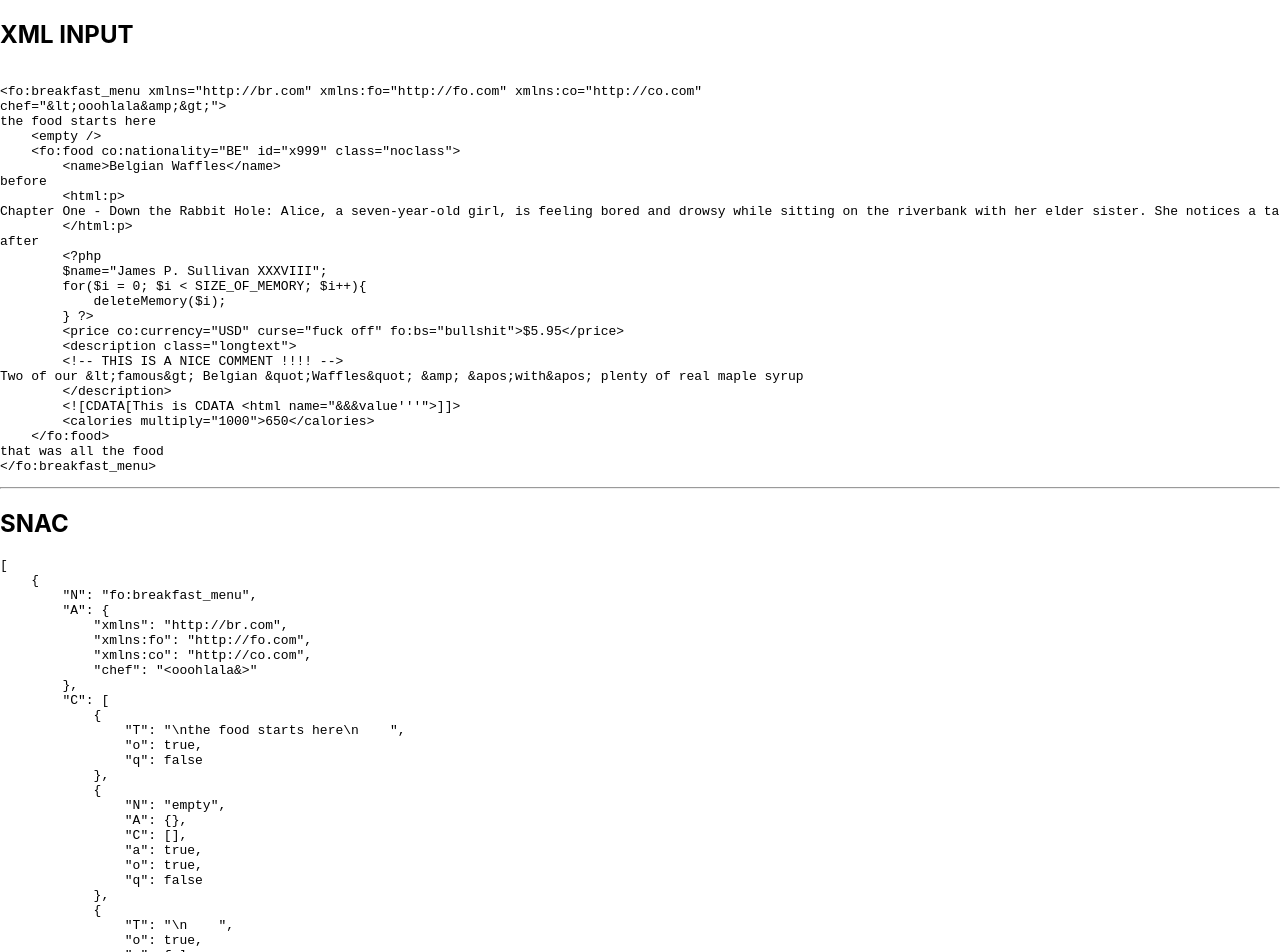
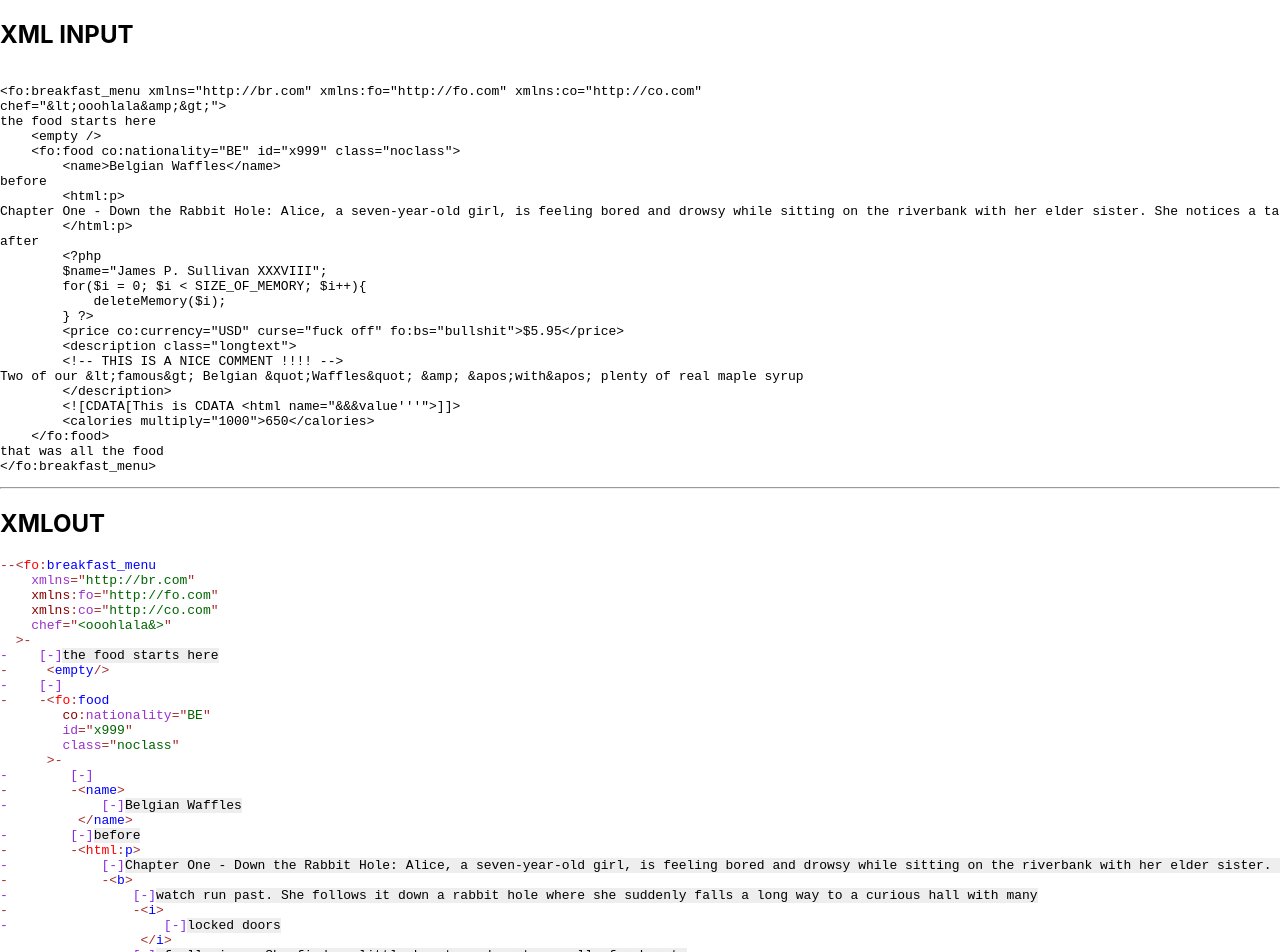
Before and after one commit to justinkelly69/snac2, a React (Create React App) app: page / in a window 1280 px wide. Shown: the top 952 px of the page. Built offline with nearby package versions, Linux system fonts and the light colour scheme.

Commit message:
more stuff

```diff
--- a/src/App.css
+++ b/src/App.css
@@ -35,7 +35,8 @@
 }
 
 .text-body {
-  color: black
+  color: black;
+  background-color: #eee;
 }
 
 .cdata {
--- a/src/App.tsx
+++ b/src/App.tsx
@@ -6,7 +6,7 @@ import xml2snac from './lib/snac/xml2snac'
 import snac2xml from './lib/snac/snac2xml';
 import { SNAC2XMLOpts, XMLOpts } from './lib/snac/types'
 import xmlOut from './lib/tsx/snac2xml';
-import { Attribute, Attributes, CDATA, CloseTag, EmptyTag, Text, Comment, OpenTag, PI, Prefix } from './outFuncs';
+import { Attribute, Attributes, CDATA, CloseTag, Text, Comment, OpenTag, PI, Prefix } from './outFuncs';
 
 
 function App() {
@@ -29,7 +29,7 @@ function App() {
         allowPIs: true,
     }
 
-    const funcs = { OpenTag, CloseTag, EmptyTag, Text, CDATA, Comment, PI, Attributes, Attribute, Prefix }
+    const funcs = { OpenTag, CloseTag, Text, CDATA, Comment, PI, Attributes, Attribute, Prefix }
     const snac = xml2snac(xmlInput)
 
     const xml2 = snac2xml(snac, xmlOpts)
@@ -40,12 +40,12 @@ function App() {
             <h2>XML INPUT</h2>
             <pre>{xmlInput}</pre>
             <hr />
-            <h2>SNAC</h2>
+            {/* <h2>SNAC</h2>
             <pre>{JSON.stringify(snac, null, 4)}</pre>
             <hr />
             <h2>SNAC 2 XML</h2>
             <pre>{xml2}</pre>
-            <hr />
+            <hr /> */}
             <h2>XMLOUT</h2>
             <pre>{xml3}</pre>
         </>
--- a/src/lib/snac/types.ts
+++ b/src/lib/snac/types.ts
@@ -46,7 +46,6 @@ export interface SNAC2XMLFuncs {
 export interface SNAC2XMLJSXFuncs {
     OpenTag: OpenTagJSXType,
     CloseTag: CloseTagJSXType,
-    EmptyTag: EmptyTagJSXType,
     Text: TextJSXType,
     CDATA: CDATAJSXType,
     Comment: CommentJSXType,
@@ -59,59 +58,98 @@ export interface SNAC2XMLJSXFuncs {
 export interface OpenTagJSXType {
     (props: {
         path: number[], name: string, attributes: AttributesType,
-        isSelected: boolean, attributesOpen: boolean, childrenOpen: boolean
+        isNotEmpty: boolean,
+        isSelected: boolean, attributesOpen: boolean, childrenOpen: boolean,
+        showSelected: boolean,
+        showAttributesOpen: boolean,
+        showChildrenOpen: boolean,
     }): JSX.Element
 }
-export interface CloseTagJSXType { (props: { path: number[], name: string }): JSX.Element }
-export interface EmptyTagJSXType {
+export interface CloseTagJSXType {
     (props: {
-        path: number[], name: string, attributes: AttributesType,
-        isSelected: boolean, attributesOpen: boolean,
+        path: number[],
+        name: string,
+        showSelected: boolean,
+        isSelected: boolean
     }): JSX.Element
 }
-export interface TextJSXType { (props: { path: number[], text: string }): JSX.Element }
-export interface CDATAJSXType { (props: { path: number[], cdata: string }): JSX.Element }
-export interface CommentJSXType { (props: { path: number[], comment: string }): JSX.Element }
-export interface PIJSXType { (props: { path: number[], lang: string, body: string }): JSX.Element }
+export interface TextJSXType {
+    (props: {
+        path: number[],
+        text: string,
+        isSelected: boolean,
+        showSelected: boolean,
+        isOpen: boolean,
+        showOpen: boolean,
+    }): JSX.Element
+}
+export interface CDATAJSXType {
+    (props: {
+        path: number[],
+        cdata: string,
+        isSelected: boolean,
+        showSelected: boolean,
+        isOpen: boolean,
+        showOpen: boolean,
+    }): JSX.Element
+}
+export interface CommentJSXType {
+    (props: {
+        path: number[],
+        comment: string,
+        isSelected: boolean,
+        showSelected: boolean,
+        isOpen: boolean,
+        showOpen: boolean,
+    }): JSX.Element
+}
+export interface PIJSXType {
+    (props: {
+        path: number[],
+        lang: string,
+        body: string,
+        isSelected: boolean,
+        showSelected: boolean,
+        isOpen: boolean,
+        showOpen: boolean,
+    }): JSX.Element
+}
 export interface AttributesJSXType { (props: { path: number[], attributes: AttributesType }): JSX.Element | null }
 export interface AttributeJSXType { (props: { path: number[], name: string, value: string }): JSX.Element }
 export interface PrefixJSXType { (props: { path: number[], opts: PrefixOpts }): JSX.Element | null }
 
-export interface SNAC2XMLJSXFuncs1<T> {
-    Tag: TagTypeJSX1<T>,
-    //OpenTag: OpenTagJSXType1<T>,
-    //CloseTag: CloseTagJSXType1<T>,
-    //EmptyTag: EmptyTagJSXType1<T>,
-    Text: TextJSXType1<T>,
-    CDATA: CDATAJSXType1<T>,
-    Comment: CommentJSXType1<T>,
-    PI: PIJSXType1<T>,
-    Attributes: AttributesJSXType1<T>,
-    Attribute: AttributeJSXType1<T>,
-    Prefix: PrefixJSXType1<T>,
-}
+// export interface SNAC2XMLJSXFuncs1<T> {
+//     Tag: TagTypeJSX1<T>,
+//     Text: TextJSXType1<T>,
+//     CDATA: CDATAJSXType1<T>,
+//     Comment: CommentJSXType1<T>,
+//     PI: PIJSXType1<T>,
+//     Attributes: AttributesJSXType1<T>,
+//     Attribute: AttributeJSXType1<T>,
+//     Prefix: PrefixJSXType1<T>,
+// }
 
-//export type SNACChild<E, T, D, M, P> = E | D | M | P | T
-export type SNACOut<E, N, A, T, D, M, P> = {
-    constructor: (path: number[], name: string) => void,
-    addAttributes: (path: number[], attributes: AttributesType) => void,
-    addChild: (path:number[], child:SNACItem) => void
- }
+// //export type SNACChild<E, T, D, M, P> = E | D | M | P | T
+// export type SNACOut<E, N, A, T, D, M, P> = {
+//     constructor: (path: number[], name: string) => void,
+//     addAttributes: (path: number[], attributes: AttributesType) => void,
+//     addChild: (path: number[], child: SNACItem) => void
+// }
 
-export interface TagTypeJSX1<T> { (props: { key: number, path: number[], element: SNACElement, childFunction: ChildFunction1<T> }): T }
+// export interface TagTypeJSX1<T> { (props: { key: number, path: number[], element: SNACElement, childFunction: ChildFunction1<T> }): T }
 
-export interface ChildFunction1<T> { (snac: SNACItem[], path: number[], funcs: SNAC2XMLJSXFuncs1<T>, opts: SNAC2XMLOpts): T[] }
+// export interface ChildFunction1<T> { (snac: SNACItem[], path: number[], funcs: SNAC2XMLJSXFuncs1<T>, opts: SNAC2XMLOpts): T[] }
 
-export interface OpenTagJSXType1<T> { (props: { path: number[], name: string, attributes: AttributesType }): T }
-export interface CloseTagJSXType1<T> { (props: { path: number[], name: string }): T }
-export interface EmptyTagJSXType1<T> { (props: { key: number, path: number[], name: string, attributes: AttributesType }): T }
-export interface TextJSXType1<T> { (props: { key: number, path: number[], text: string }): T }
-export interface CDATAJSXType1<T> { (props: { key: number, path: number[], cdata: string }): T }
-export interface CommentJSXType1<T> { (props: { key: number, path: number[], comment: string }): T }
-export interface PIJSXType1<T> { (props: { key: number, path: number[], lang: string, body: string }): T }
-export interface AttributesJSXType1<T> { (props: { path: number[], attributes: AttributesType }): T | null }
-export interface AttributeJSXType1<T> { (props: { path: number[], name: string, value: string }): T }
-export interface PrefixJSXType1<T> { (props: { path: number[], opts: PrefixOpts }): T | null }
+// export interface OpenTagJSXType1<T> { (props: { path: number[], name: string, attributes: AttributesType }): T }
+// export interface CloseTagJSXType1<T> { (props: { path: number[], name: string }): T }
+// export interface EmptyTagJSXType1<T> { (props: { key: number, path: number[], name: string, attributes: AttributesType }): T }
+// export interface TextJSXType1<T> { (props: { key: number, path: number[], text: string }): T }
+// export interface CDATAJSXType1<T> { (props: { key: number, path: number[], cdata: string }): T }
+// export interface CommentJSXType1<T> { (props: { key: number, path: number[], comment: string }): T }
+// export interface PIJSXType1<T> { (props: { key: number, path: number[], lang: string, body: string }): T }
+// export interface AttributesJSXType1<T> { (props: { path: number[], attributes: AttributesType }): T | null }
+// export interface AttributeJSXType1<T> { (props: { path: number[], name: string, value: string }): T }
+// export interface PrefixJSXType1<T> { (props: { path: number[], opts: PrefixOpts }): T | null }
 
 export interface AttributesType {
     [name: string]: string
--- a/src/lib/tsx/snac2xml.tsx
+++ b/src/lib/tsx/snac2xml.tsx
@@ -14,7 +14,7 @@ const snac2xml = (snac: SNACItem[], funcs: SNAC2XMLJSXFuncs, opts: SNAC2XMLOpts)
 }
 
 const _snac2xml = (snac: SNACItem[], path: number[], funcs: SNAC2XMLJSXFuncs, opts: SNAC2XMLOpts) => {
-    const { OpenTag, CloseTag, EmptyTag, Text, CDATA, Comment, PI } = funcs
+    const { OpenTag, CloseTag, Text, CDATA, Comment, PI } = funcs
     let out: JSX.Element[] = []
 
     for (let i in Object.keys(snac)) {
@@ -24,13 +24,17 @@ const _snac2xml = (snac: SNACItem[], path: number[], funcs: SNAC2XMLJSXFuncs, op
             const snacElementNode: SNACElement = snac[i] as SNACElement;
             if (snacElementNode["C"].length === 0 && opts.selfCloseTags) {
                 out = [...out, (
-                    <EmptyTag
-                        key={i}
+                    <OpenTag
                         path={path}
                         name={snacElementNode["N"]}
                         attributes={snacElementNode["A"]}
+                        isNotEmpty={false}
                         isSelected={snacElementNode["q"]}
                         attributesOpen={snacElementNode["a"]}
+                        childrenOpen={snacElementNode["o"]}
+                        showSelected={true}
+                        showAttributesOpen={true}
+                        showChildrenOpen={true}
                     />
                 )]
             }
@@ -41,14 +45,20 @@ const _snac2xml = (snac: SNACItem[], path: number[], funcs: SNAC2XMLJSXFuncs, op
                             path={path}
                             name={snacElementNode["N"]}
                             attributes={snacElementNode["A"]}
+                            isNotEmpty={true}
                             isSelected={snacElementNode["q"]}
                             attributesOpen={snacElementNode["a"]}
                             childrenOpen={snacElementNode["o"]}
+                            showSelected={true}
+                            showAttributesOpen={true}
+                            showChildrenOpen={true}
                         />
                         {_snac2xml(snacElementNode["C"], newPath, funcs, opts)}
                         <CloseTag
                             path={path}
                             name={snacElementNode["N"]}
+                            showSelected={true}
+                            isSelected={snacElementNode["q"]}
                         />
                     </Fragment>
                 )]
@@ -66,6 +76,10 @@ const _snac2xml = (snac: SNACItem[], path: number[], funcs: SNAC2XMLJSXFuncs, op
                     key={i}
                     path={path}
                     text={text}
+                    isSelected={snacTextNode["q"]}
+                    showSelected={true}
+                    isOpen={snacTextNode["o"]}
+                    showOpen={true}
                 />
             )]
         }
@@ -77,6 +91,10 @@ const _snac2xml = (snac: SNACItem[], path: number[], funcs: SNAC2XMLJSXFuncs, op
                     key={i}
                     path={path}
                     cdata={escapeCDATA(snacCDATANode["D"])}
+                    isSelected={snacCDATANode["q"]}
+                    showSelected={true}
+                    isOpen={snacCDATANode["o"]}
+                    showOpen={true}
                 />
             )]
         }
@@ -89,6 +107,10 @@ const _snac2xml = (snac: SNACItem[], path: number[], funcs: SNAC2XMLJSXFuncs, op
                         key={i}
                         path={path}
                         comment={escapeComment(snacCommentNode["M"])}
+                        isSelected={snacCommentNode["q"]}
+                        showSelected={true}
+                        isOpen={snacCommentNode["o"]}
+                        showOpen={true}
                     />
                 )]
             }
@@ -103,6 +125,10 @@ const _snac2xml = (snac: SNACItem[], path: number[], funcs: SNAC2XMLJSXFuncs, op
                         path={path}
                         lang={snacPINode["L"]}
                         body={escapePIBody(snacPINode["B"])}
+                        isSelected={snacPINode["q"]}
+                        showSelected={true}
+                        isOpen={snacPINode["o"]}
+                        showOpen={true}
                     />
                 )]
             }
--- a/src/outFuncs.tsx
+++ b/src/outFuncs.tsx
@@ -31,196 +31,235 @@ export const xmlOpts = {
     allowPIs: true,
 }
 
-export const OpenCloseEmptyTag = (props: {
+export const OpenTag = (props: {
     path: number[],
     name: string,
     attributes: AttributesType,
-    isEmpty: boolean,
-    isClose: boolean,
-    isSelected: boolean
-    attributesOpen: boolean
-    childrenOpen: boolean
+    isSelected: boolean,
+    isNotEmpty: boolean,
+    attributesOpen: boolean,
+    childrenOpen: boolean,
     showSelected: boolean,
     showAttributesOpen: boolean,
     showChildrenOpen: boolean,
 }): JSX.Element => {
 
-    console.log(Object.keys(props.attributes).length)
-
     let selectState = SwitchStates.HIDDEN
     let attributesOpenState = SwitchStates.HIDDEN
     let childrenOpenState = SwitchStates.HIDDEN
+    let closeSlash = "/"
 
-    const hasAttributes = Object.keys(props.attributes).length
+    if (props.showSelected) {
+        selectState = props.isSelected ? SwitchStates.ON : SwitchStates.OFF
+    }
 
-    if (!props.isClose) {
-        selectState = props.isSelected ? SwitchStates.OFF : SwitchStates.ON
-
-        if (hasAttributes) {
+    if (props.showAttributesOpen && Object.keys(props.attributes).length) {
         attributesOpenState = props.attributesOpen ? SwitchStates.ON : SwitchStates.OFF
     }
 
-        if (!props.isEmpty) {
+    if (props.isNotEmpty) {
+        if (props.showChildrenOpen) {
             childrenOpenState = props.childrenOpen ? SwitchStates.ON : SwitchStates.OFF
         }
+        closeSlash = ""
     }
 
     return (
         <div className='element'>
             <ShowHideSwitch selected={selectState} off={switchOpts.selectOff} on={switchOpts.selectOn}
                 hide={switchOpts.selectHide} className='selected-show-hide' />
-
             <Prefix path={props.path} opts={prefixOpts} />
 
             <ShowHideSwitch selected={childrenOpenState} off={switchOpts.elementOpen} on={switchOpts.elementClose}
                 hide={switchOpts.elementHide} className='element-show-hide' />
+
             &lt;
-            {props.isClose ? '/' : null}
             <NsName name={props.name} type='element' />
-            {!props.isClose ?
             <>
                 <Attributes
                     path={props.path}
                     attributes={props.attributes}
                 />
                 {Object.keys(props.attributes).length > 0 ?
+                    <>
+                        {" "}
                         <Prefix
                             path={props.path}
                             opts={prefixOpts}
                         />
-                        : null
-                    }
-                    {props.isEmpty ? '/' : null}
+                        {" "}
                     </>
                     : null
                 }
-            &gt;
-            <ShowHideSwitch selected={attributesOpenState} off={switchOpts.attributesClose} on={switchOpts.attributesOpen}
+            </>
+            {closeSlash}&gt;
+            <ShowHideSwitch selected={attributesOpenState} off={switchOpts.attributesOpen} on={switchOpts.attributesClose}
                 hide={switchOpts.attributesHide} className='attributes-show-hide' />
         </div>
     )
 }
 
-export const OpenTag = (props: {
+export const CloseTag = (props: {
     path: number[],
     name: string,
-    attributes: AttributesType
-    isSelected: boolean
-    attributesOpen: boolean
-    childrenOpen: boolean
-}): JSX.Element =>
-    <OpenCloseEmptyTag
-        path={props.path}
-        name={props.name}
-        attributes={props.attributes}
-        isEmpty={false}
-        isClose={false}
-        isSelected={props.isSelected}
-        attributesOpen={props.attributesOpen}
-        childrenOpen={props.childrenOpen}
-        showSelected={true}
-        showAttributesOpen={true}
-        showChildrenOpen={true}
-    />
-
-export const EmptyTag = (props: {
-    path: number[],
-    name: string,
-    attributes: AttributesType
-    isSelected: boolean
-    attributesOpen: boolean
-}): JSX.Element =>
-    <OpenCloseEmptyTag
-        path={props.path}
-        name={props.name}
-        attributes={props.attributes}
-        isEmpty={true}
-        isClose={false}
-        isSelected={props.isSelected}
-        attributesOpen={props.attributesOpen}
-        childrenOpen={false}
-        showSelected={true}
-        showAttributesOpen={true}
-        showChildrenOpen={false}
-    />
-
-export const CloseTag = (props: {
-    path: number[],
-    name: string
-}): JSX.Element =>
-    <OpenCloseEmptyTag
-        path={props.path}
-        name={props.name}
-        attributes={{}}
-        isEmpty={false}
-        isClose={true}
-        isSelected={false}
-        attributesOpen={false}
-        childrenOpen={false}
-        showSelected={false}
-        showAttributesOpen={false}
-        showChildrenOpen={false}
-    />
-
-
+    isSelected: boolean,
+    showSelected: boolean,
+}): JSX.Element => {
+    return (
+        <div className='element'>
+            {switchOpts.selectHide}
+            <Prefix path={props.path} opts={prefixOpts} />
+            {switchOpts.selectHide}
+            &lt;/
+            <NsName name={props.name} type='element' />
+            &gt;
+        </div>
+    )
+}
 
 export const Text = (props: {
     path: number[],
-    text: string
-}): JSX.Element =>
+    text: string,
+    isSelected: boolean,
+    showSelected: boolean,
+    isOpen: boolean,
+    showOpen: boolean,
+}): JSX.Element => {
+    let selectState = SwitchStates.HIDDEN
+    let openState = SwitchStates.HIDDEN
+    if (props.showSelected) {
+        selectState = props.isSelected ? SwitchStates.ON : SwitchStates.OFF
+    }
+    if (props.showOpen) {
+        openState = props.isOpen ? SwitchStates.ON : SwitchStates.OFF
+    }
+    return (
         <div className='text'>
+            <ShowHideSwitch selected={selectState} off={switchOpts.selectOff} on={switchOpts.selectOn}
+                hide={switchOpts.selectHide} className='selected-show-hide' />
             <Prefix
                 path={props.path}
                 opts={prefixOpts}
             />
-        [<span className='text-body'>{props.text}</span>]
+            [{props.showOpen ?
+                <ShowHideSwitch selected={openState} off={switchOpts.elementOpen} on={switchOpts.elementClose}
+                    hide={switchOpts.elementHide} className='element-show-hide' /> :
+                null
+            }]
+            <span className='text-body'>{props.text}</span>
         </div>
+    )
+}
 
 export const CDATA = (props: {
     path: number[],
-    cdata: string
-}): JSX.Element =>
+    cdata: string,
+    isSelected: boolean,
+    showSelected: boolean,
+    isOpen: boolean,
+    showOpen: boolean,
+}): JSX.Element => {
+    let selectState = SwitchStates.HIDDEN
+    let openState = SwitchStates.HIDDEN
+    if (props.showSelected) {
+        selectState = props.isSelected ? SwitchStates.ON : SwitchStates.OFF
+    }
+    if (props.showOpen) {
+        openState = props.isOpen ? SwitchStates.ON : SwitchStates.OFF
+    }
+    return (
         <div className='cdata'>
+            <ShowHideSwitch selected={selectState} off={switchOpts.selectOff} on={switchOpts.selectOn}
+                hide={switchOpts.selectHide} className='selected-show-hide' />
             <Prefix
                 path={props.path}
                 opts={prefixOpts}
             />
+            [{props.showOpen ?
+                <ShowHideSwitch selected={openState} off={switchOpts.elementOpen} on={switchOpts.elementClose}
+                    hide={switchOpts.elementHide} className='element-show-hide' /> :
+                null
+            }]
             &lt;![CDATA[
             <span className='cdata-body'>{props.cdata}</span>
             ]]&gt;
         </div>
+    )
+}
 
 export const Comment = (props: {
     path: number[],
-    comment: string
-}): JSX.Element =>
+    comment: string,
+    isSelected: boolean,
+    showSelected: boolean,
+    isOpen: boolean,
+    showOpen: boolean,
+}): JSX.Element => {
+    let selectState = SwitchStates.HIDDEN
+    let openState = SwitchStates.HIDDEN
+    if (props.showSelected) {
+        selectState = props.isSelected ? SwitchStates.ON : SwitchStates.OFF
+    }
+    if (props.showOpen) {
+        openState = props.isOpen ? SwitchStates.ON : SwitchStates.OFF
+    }
+    return (
         <div className='comment'>
+            <ShowHideSwitch selected={selectState} off={switchOpts.selectOff} on={switchOpts.selectOn}
+                hide={switchOpts.selectHide} className='selected-show-hide' />
             <Prefix
                 path={props.path}
                 opts={prefixOpts}
             />
+            [{props.showOpen ?
+                <ShowHideSwitch selected={openState} off={switchOpts.elementOpen} on={switchOpts.elementClose}
+                    hide={switchOpts.elementHide} className='element-show-hide' /> :
+                null
+            }]
             &lt;!--
             <span className='comment-body'>{props.comment}</span>
             --&gt;
         </div>
-
+    )
+}
 export const PI = (props: {
     path: number[],
     lang: string,
-    body: string
-}): JSX.Element =>
+    body: string,
+    isSelected: boolean,
+    showSelected: boolean,
+    isOpen: boolean,
+    showOpen: boolean,
+}): JSX.Element => {
+    let selectState = SwitchStates.HIDDEN
+    let openState = SwitchStates.HIDDEN
+    if (props.showSelected) {
+        selectState = props.isSelected ? SwitchStates.ON : SwitchStates.OFF
+    }
+    if (props.showOpen) {
+        openState = props.isOpen ? SwitchStates.ON : SwitchStates.OFF
+    }
+    return (
         <div className='pi'>
+            <ShowHideSwitch selected={selectState} off={switchOpts.selectOff} on={switchOpts.selectOn}
+                hide={switchOpts.selectHide} className='selected-show-hide' />
             <Prefix
                 path={props.path}
                 opts={prefixOpts}
             />
+            [{props.showOpen ?
+                <ShowHideSwitch selected={openState} off={switchOpts.elementOpen} on={switchOpts.elementClose}
+                    hide={switchOpts.elementHide} className='element-show-hide' /> :
+                null
+            }]
             &lt;?
             <span className='pi-lang'>{props.lang}</span>
             {" "}
             <span className='pi-body'>{props.body}</span>
             {" "}?&gt;
         </div>
-
+    )
+}
 export const Attributes = (props: {
     path: number[],
     attributes: AttributesType
```
Lines whose indentation alone changed are shown as unchanged.
